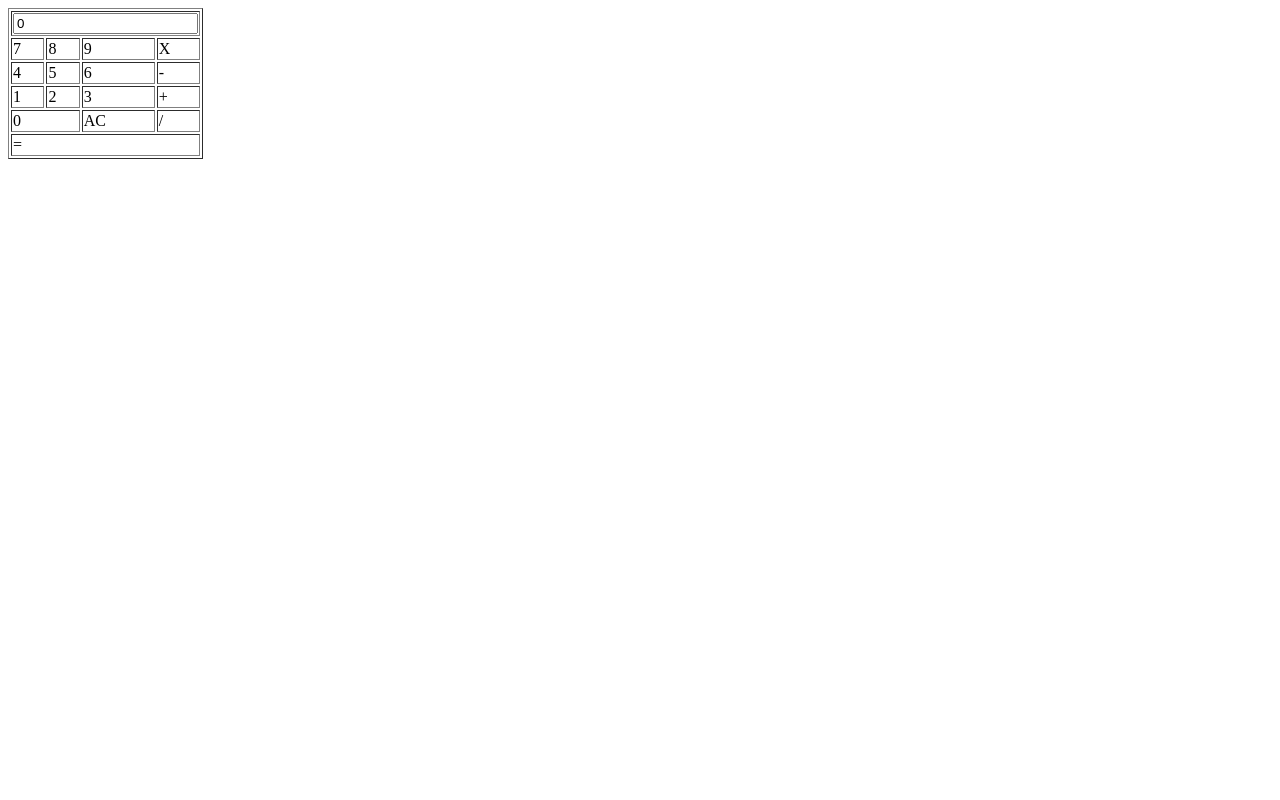
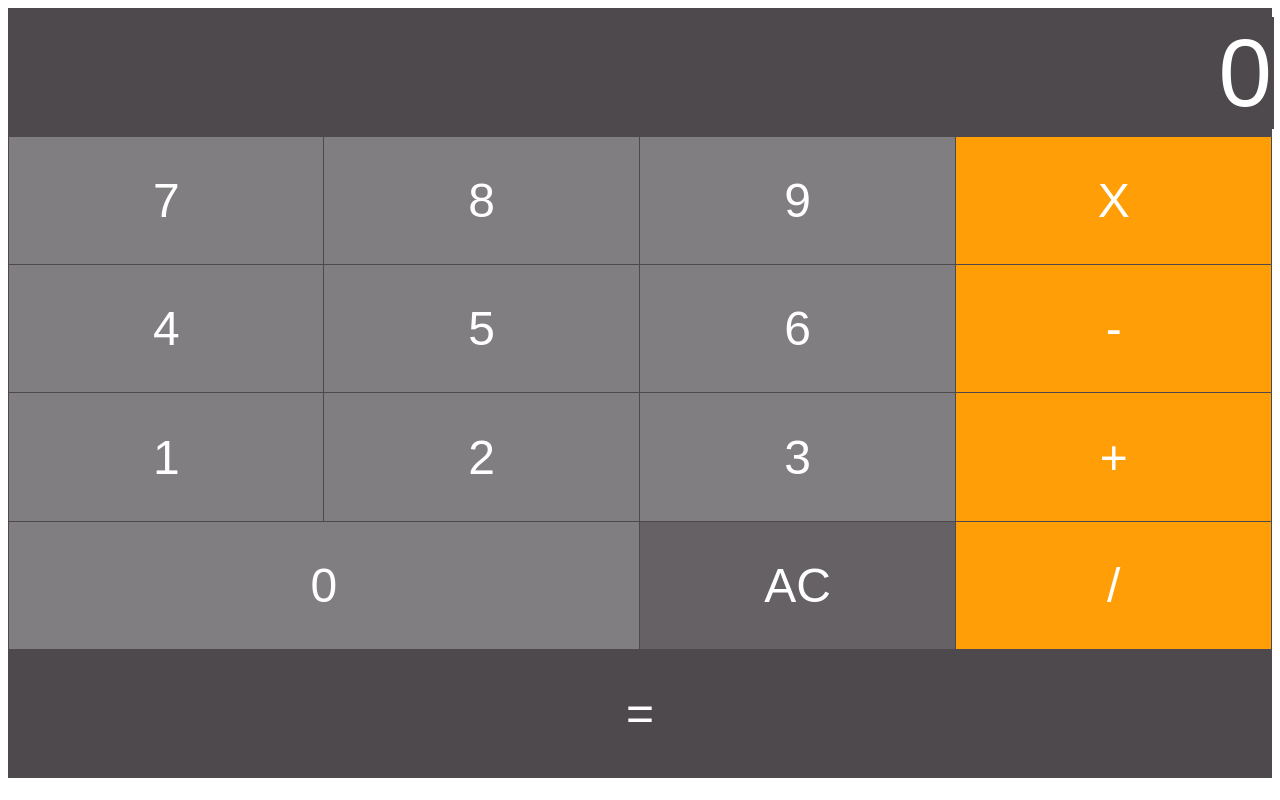
Before and after one commit to Eesatheslayr/calculator-js-2, a plain HTML site: page index.html in a window 1280 px wide. Drawn offline with Linux system fonts and the light colour scheme.

Commit message:
Added classes for my different buttons in index.html Added my css styling to my Calculator to make it look cleaner.

```diff
--- a/index.html
+++ b/index.html
@@ -14,27 +14,27 @@
                 </td>
             </tr>
             <tr>
-                <td onclick="digitBtnPressed(7)"> 7 </td>
-                <td onclick="digitBtnPressed(8)"> 8 </td>
-                <td onclick="digitBtnPressed(9)"> 9 </td>
-                <td onclick="operatorBtnPressed('*')"> X </td>
+                <td class='digitButton'onclick="digitBtnPressed(7)"> 7 </td>
+                <td class='digitButton'onclick="digitBtnPressed(8)"> 8 </td>
+                <td class='digitButton'onclick="digitBtnPressed(9)"> 9 </td>
+                <td class='operatorButton' onclick="operatorBtnPressed('*')"> X </td>
             </tr>
             <tr>
-                <td onclick="digitBtnPressed(4)"> 4 </td>
-                <td onclick="digitBtnPressed(5)"> 5 </td>
-                <td onclick="digitBtnPressed(6)"> 6 </td>
-                <td onclick="operatorBtnPressed('-')"> - </td>
+                <td class='digitButton' onclick="digitBtnPressed(4)"> 4 </td>
+                <td class='digitButton' onclick="digitBtnPressed(5)"> 5 </td>
+                <td class='digitButton' onclick="digitBtnPressed(6)"> 6 </td>
+                <td class='operatorButton' onclick="operatorBtnPressed('-')"> - </td>
             </tr>
             <tr>
-                <td onclick="digitBtnPressed(1)"> 1 </td>
-                <td onclick="digitBtnPressed(2)"> 2 </td>
-                <td onclick="digitBtnPressed(3)"> 3 </td>
-                <td onclick="operatorBtnPressed('+')"> + </td>
+                <td class='digitButton' onclick="digitBtnPressed(1)"> 1 </td>
+                <td class='digitButton' onclick="digitBtnPressed(2)"> 2 </td>
+                <td class='digitButton' onclick="digitBtnPressed(3)"> 3 </td>
+                <td class='operatorButton' onclick="operatorBtnPressed('+')"> + </td>
             </tr>
             <tr>
-                <td colspan="2" onclick="digitBtnPressed(0)"> 0 </td>
-                <td onclick = "btnAcPressed()"> AC </td>
-                <td onclick="operatorBtnPressed('/')"> / </td>
+                <td class='digitButton' colspan="2" onclick="digitBtnPressed(0)"> 0 </td>
+                <td  class="acButton" onclick = "btnAcPressed()"> AC </td>
+                <td class='operatorButton' onclick="operatorBtnPressed('/')"> / </td>
             </tr>
             <tr>
                 <td colspan="4" onclick="equalsBtnPressed()"> = </td>
--- a/style.css
+++ b/style.css
@@ -0,0 +1,36 @@
+table{
+    color: #fff;
+    text-align: center;
+    border-collapse: collapse;
+    font: normal 3em  Arial, Helvetica, sans-serif;
+}
+
+tr{
+    height: 16.02vh;
+    background-color: #4e494d;
+}
+td{
+    width: 25vw;
+    border: 1px solid #4e494d;
+}
+
+#inputBox{
+    background-color: #4e494d;
+    text-align: right;
+    width: 100%;
+    font-size: 2em;
+    color: #fff;
+    border: 0;
+}
+
+.digitButton{
+    background-color: #807e80;
+}
+
+.operatorButton{
+    background-color: #ff9e06;
+}
+
+.acButton{
+    background-color: #656165;
+}
```
